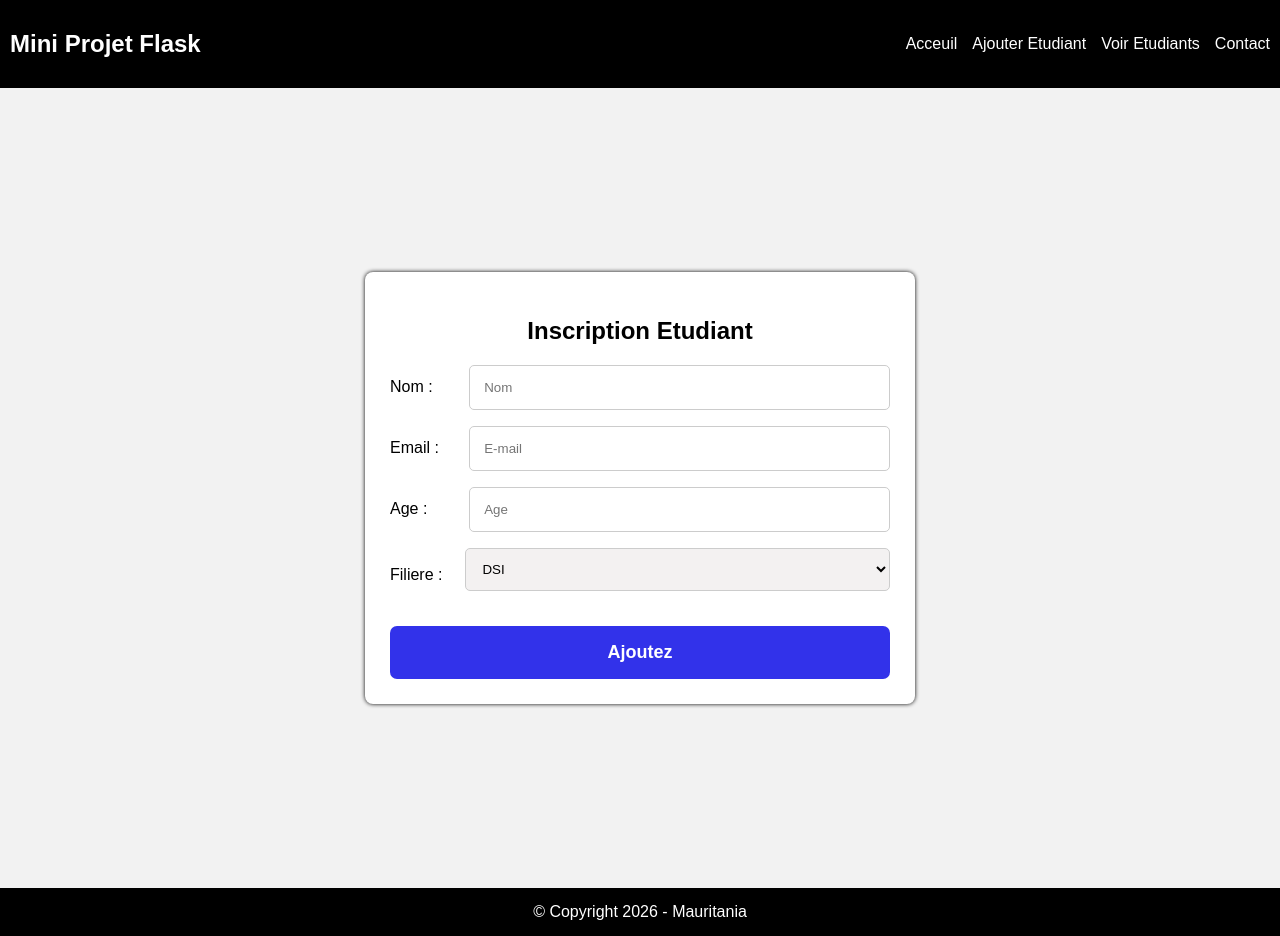
After one commit to malick521/inscription-flask, a Flask app: page /add_student in a window 1280 px wide. The commit adds this page. Run offline with Flask 3, Linux system fonts and the light colour scheme.

Commit message:
Ajout du projet

```diff
--- /dev/null
+++ b/MiniProjetFlask.py
@@ -0,0 +1,79 @@
+from flask import Flask, render_template, redirect, request
+from flask_sqlalchemy import SQLAlchemy
+
+app = Flask(__name__)
+app.config['SQLALCHEMY_DATABASE_URI'] = 'sqlite:///students.sqlite3'
+app.config['SECRET_KEY'] = "random string"
+
+data_base = SQLAlchemy(app)
+
+class Etudiant(data_base.Model):
+    id = data_base.Column(data_base.Integer, primary_key=True)
+    nom = data_base.Column(data_base.String(20), nullable=False)
+    email = data_base.Column(data_base.String(20), unique=True, nullable=False)
+    age = data_base.Column(data_base.Integer, nullable=False)
+    filiere = data_base.Column(data_base.String(5), nullable=False)
+    def __init__(self,nom, email, age, filiere):
+        self.nom = nom
+        self.email = email
+        self.age = age
+        self.filiere = filiere
+
+with app.app_context():
+    data_base.create_all()
+
+@app.route('/')
+def Home():
+    return render_template('home.html')
+
+@app.route('/add_student', methods=['GET', 'POST'])
+def AddStudent():
+    if request.method == 'POST':
+        nom = request.form.get('nom', '').strip()
+        email = request.form.get('email', '').strip()
+        age = request.form.get('age', type=int)
+        filiere = request.form.get('filiere')
+
+        existing_email = Etudiant.query.filter_by(email=email).first()
+
+        if nom == "":
+            return render_template('add_student.html', error_name="Le nom ne peut pas être vide")
+
+        if age is None or age < 0 or age < 18:
+            return render_template('add_student.html', error_age="L'âge est invalide ou inaproprie")
+
+        if existing_email:
+            return render_template(
+                'add_student.html',
+                error_email="Cet email existe déjà",
+            )
+
+        new_etudiant = Etudiant(nom, email, age, filiere)
+        data_base.session.add(new_etudiant)
+        data_base.session.commit()
+
+        return redirect('/add_student')
+
+    return render_template('add_student.html')
+
+
+@app.route('/listes_students')
+def ListesStudent():
+    etudiants = Etudiant.query.all()
+    return render_template('listes_students.html', etudiants=etudiants)
+
+
+@app.route('/contact')
+def Contact():
+    return render_template('contact.html')
+
+
+@app.route('/delete/<int:id>')
+def delete(id):
+    etudiant = Etudiant.query.get(id)
+    data_base.session.delete(etudiant)
+    data_base.session.commit()
+    return redirect('/listes_students')
+
+if __name__ == "__main__" :
+    app.run(port=3310, debug=True)
--- a/static/style.css
+++ b/static/style.css
@@ -1,78 +1,158 @@
 body{
-    font-family: arial;
-    padding:0;
-    margin: 0;
+    font-family: Arial;
+    padding: 0;
+    margin:0;
     background-color: #f2f2f2f2;
-}
 
-main{
-    min-height: 100vh;
-    display: flex;
-    align-items: center;
-    justify-content: center;
 }
 
 header{
-    padding: 0;
-    margin: 0;
+    padding: 10px;
+    background-color: black;
+    color: white;
 }
 
-ul {
+nav{
     display: flex;
     flex-direction: row;
-    gap: 20px;
+    justify-content: space-between;
+    align-items: center;
 }
 
-li {
+ul{
+    display: flex;
+    flex-direction: row;
+    gap:15px;
+}
+li{
+    list-style: none;
+
+}
+
+a{
     text-decoration: none;
-    list-style: none;
-    font-size: 20px;
+    color: white;
     cursor: pointer;
     &:hover{
         text-decoration: underline;
     }
 }
 
-a{
-    text-decoration: none;
-    color: white;
+main{
+    min-height: 100vh;
+    display: flex;
+    flex-direction: column;
+    gap:20px;
+    justify-content: center;
+    align-items: center;
+
 }
-nav {
+
+.container {
+    background-color: #fff;
+    border: none;
+    padding: 0;
     display: flex;
-    align-items: center;
-    justify-content: space-between;
-    padding: 10px;
-    background-color:  #009879;
-    color: white;
+    flex-direction: row;
+    width: 880px;
+    box-shadow: 0 0 4px #000;
+    border-radius: 6.5px;
+
 }
 
 
-tfoot {
-    padding: 0;
-    margin: 0;
+.container img{
+    width: 50%;
+    height: auto;
 }
-footer{
+
+.container-text{
+    padding: 15px;
+    display: flex;
+    flex-direction: column;
+    justify-content: center;
+    align-items: center;
+    gap: 5px;
+}
+
+.container-text p {
+    text-align: justify;
+}
+
+form{
+    background-color: #fff;
+    padding: 25px;
+    border: none;
+    border-radius: 8px;
+    box-shadow: 0 0 4px #000;
+    width: 500px;
+}
+
+form h2{
     text-align: center;
-    padding: 20px;
-    background-color: black;
-    color: white;
+}
+
+.contact-form{
+    display: flex;
+    flex-direction: row;
+    gap: 5px;
+    align-items: center;
+    margin-bottom: 14px;
+}
+.contact-form img{
+    width: 30px;
+    height: auto;
+}
+.container-contact{
+    padding: 15px;
+}
+.input-form{
+    display: flex;
+    flex-direction: row;
+    justify-content: space-between;
+    align-items: center;
+    margin-bottom: 14px;
+}
+.input-form label{
+    width: 15%;
+}
+.input-form input,select{
+    width: 85%;
+    border: solid 1px #ccc;
+    padding:14px;
+    border-radius: 5px;
+    box-sizing: border-box;
+    margin-left: 5px;
+
+}
+
+.error-add{
+    text-align: center;
+    color: red;
+    font-weight:bold;
 }
 
 button {
-    padding: 12px;
-    font-weight: bold;
-    background-color: #000;
+    background-color: rgb(50, 50, 234);
     color: white;
     border: none;
-    border-radius: 10px;
+    padding: 16px;
+    width: 100%;
+    border-radius: 7px;
+    margin-top: 9px;
+    font-weight: bold;
+    font-size: 18px;
     cursor: pointer;
     &:hover{
-        background-color: #2524247d;
+        background-color: rgb(66, 66, 213);
     }
+
     &:active{
-        background-color: #4a49497d;
+        background-color: rgb(73, 73, 237);
     }
 }
+
+
 
  table {
     width: 100%;
@@ -106,7 +186,7 @@ button {
     background-color: #f2f2f2;
   }
 
-  .delete{
+.delete{
             padding: 7px;
             background-color: red;
             color: white;
@@ -120,3 +200,24 @@ button {
                 background-color: rgb(186, 48, 48);
             }
   }
+
+
+
+select{
+    width: 90%;
+    padding: 12px;
+    box-sizing: border-box;
+    border: solid 1px #ccc;
+    border-radius: 5px;
+    margin-bottom: 12px;
+    background-color: #f3f1f1f2;
+}
+
+
+
+footer{
+    padding: 15px;
+    background-color: black;
+    color: white;
+    text-align: center;
+}
--- /dev/null
+++ b/templates/add_student.html
@@ -0,0 +1,69 @@
+<!DOCTYPE html>
+<html lang="en">
+<head>
+    <meta charset="UTF-8">
+    <meta name="viewport" content="width=device-width, initial-scale=1.0">
+    <link rel="stylesheet" href="{{ url_for('static', filename='style.css')}}">
+    <title>Document</title>
+</head>
+<body>
+
+    <header>
+        <nav>
+            <h2>Mini Projet Flask</h2>
+            <ul>
+                <li><a href="/">Acceuil</a></li>
+                <li><a href="add_student">Ajouter Etudiant</a></li>
+                <li><a href="listes_students">Voir Etudiants</a></li>
+                <li><a href="contact">Contact</a></li>
+            </ul>
+        </nav>
+    </header>
+
+    <main>
+          <form action="/add_student", method='POST'>
+                <h2>Inscription Etudiant</h2>
+
+                <div class="input-form">
+                    <label for="nom">Nom : </label>
+                    <input type="text" name="nom" id="nom" placeholder="Nom" required>
+                </div>
+                <p class='error-add'>{{ error_name }}</p>
+
+                <div class="input-form">
+                    <label for="email">Email : </label>
+                    <input type="email" name="email" id="email" placeholder="E-mail" required>
+                </div>
+                <p class='error-add'>{{ error_email }}</p>
+
+                <div class="input-form">
+                    <label for="age">Age : </label>
+                    <input type="number" name="age" id="age" placeholder="Age" required>
+                </div>
+                <p class='error-add'>{{ error_age }}</p>
+
+                <div class="input-form">
+                <label for="filiere">Filiere : </label>
+                <select name="filiere" id="filiere" required>
+                    <option value="DSI">DSI</option>
+                    <option value="RSS">RSS</option>
+                    <option value="DWM">DWM</option>
+                    <option value="IDS">IDS</option>
+                </select>
+                </div>
+                <button type='submit'>Ajoutez</button>
+
+            </form>
+
+    </main>
+
+
+    <tfoot>
+        <footer>
+                &copy; Copyright 2026 - Mauritania
+
+        </footer>
+    </tfoot>
+
+</body>
+</html>
```
Also changed, not shown: app.py (deleted, +0 -56 lines), templates/contact.html (added, +61 -0 lines), templates/home.html (added, +47 -0 lines), templates/listes_students.html (added, +72 -0 lines), instance/students.sqlite3 (added), static/icons/envelope-solid-full.svg (added), static/icons/globe-solid-full.svg (added), static/icons/location-dot-solid-full.svg (added), static/icons/phone-solid-full.svg (added), static/images/image1.jpg (added), 1 other file.
